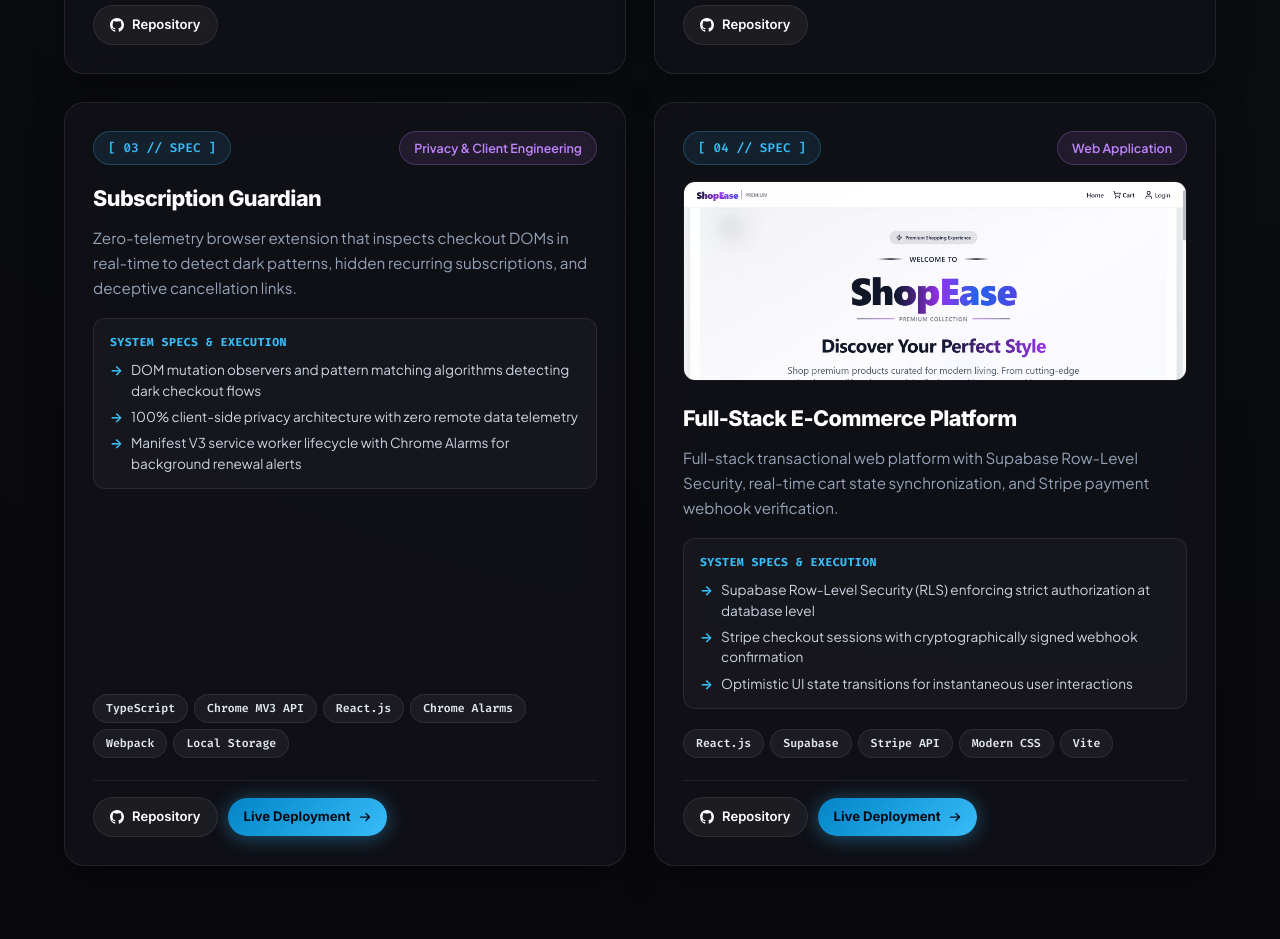
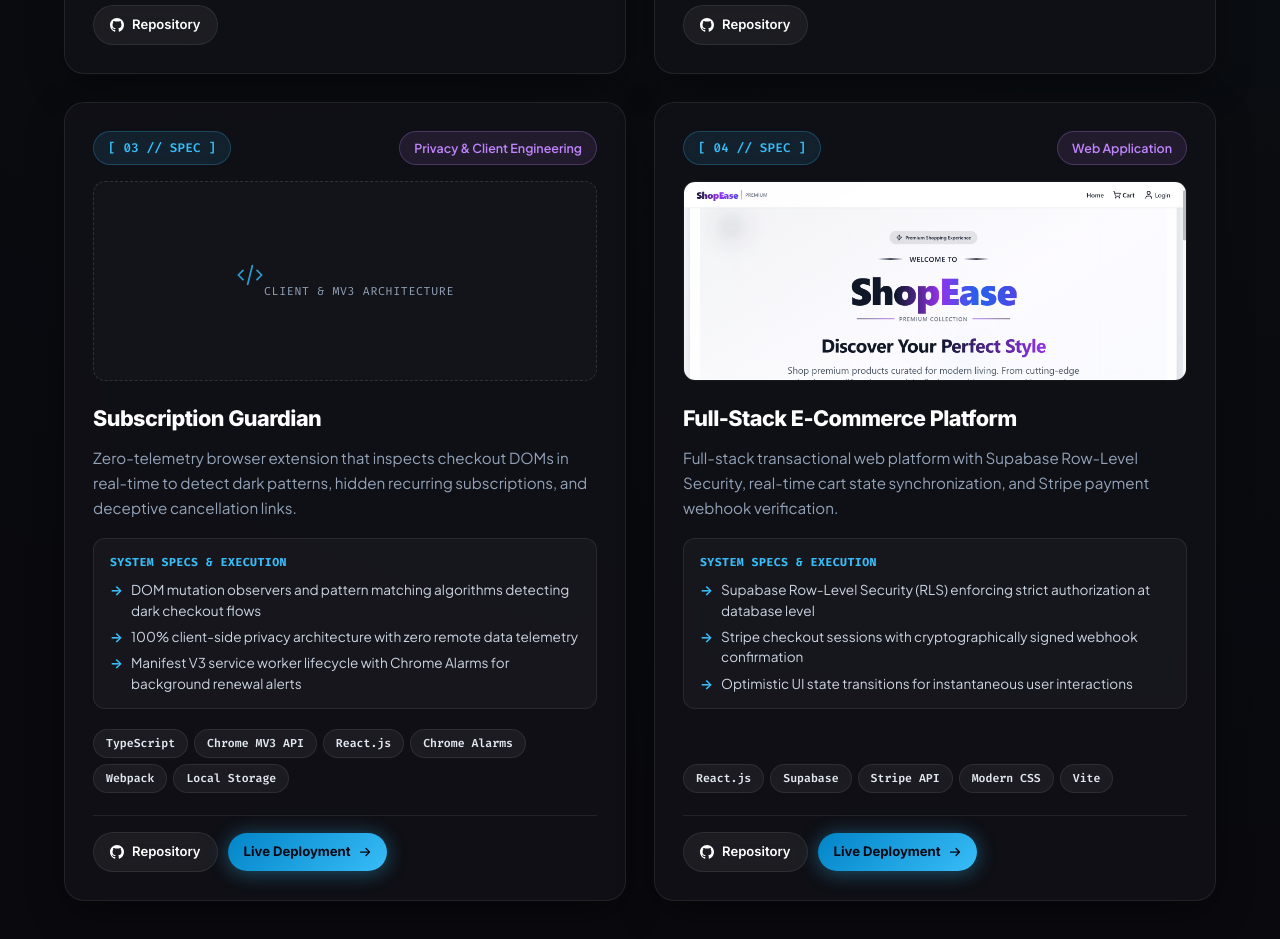
Before and after one commit to Tahir-CS/Make-Your-OWN-portfolio-, a React (Vite) app: page / in a window 1280 px wide. Shown: the part 6500-7439 px from the top of the page. Built offline with nearby package versions, Linux system fonts and the light colour scheme.

Commit message:
feat: add architectural graphic fallback for projects without direct screenshots to maintain grid alignment

```diff
--- a/src/components/Projects.jsx
+++ b/src/components/Projects.jsx
@@ -36,9 +36,20 @@
         </div>
 
         {/* Thumbnail preview */}
-        {thumbnail && (
+        {thumbnail ? (
           <div className="project-thumb-frame">
             <img src={thumbnail} alt={`${project.title} Interface`} loading="lazy" />
+          </div>
+        ) : (
+          <div className="project-thumb-frame" style={{ display: 'flex', alignItems: 'center', justifyContent: 'center', background: 'rgba(255, 255, 255, 0.02)', border: '1px dashed rgba(255, 255, 255, 0.12)' }}>
+            <div style={{ textAlign: 'center', color: 'var(--text-muted)' }}>
+              <svg width="28" height="28" fill="none" stroke="currentColor" viewBox="0 0 24 24" style={{ margin: '0 auto 6px', color: 'var(--primary)', opacity: 0.8 }}>
+                <path strokeLinecap="round" strokeLinejoin="round" strokeWidth="1.5" d="M10 20l4-16m4 4l4 4-4 4M6 16l-4-4 4-4" />
+              </svg>
+              <span style={{ fontFamily: 'var(--font-mono)', fontSize: '0.72rem', letterSpacing: '0.06em', color: 'var(--text-secondary)' }}>
+                CLIENT &amp; MV3 ARCHITECTURE
+              </span>
+            </div>
           </div>
         )}
 
```
